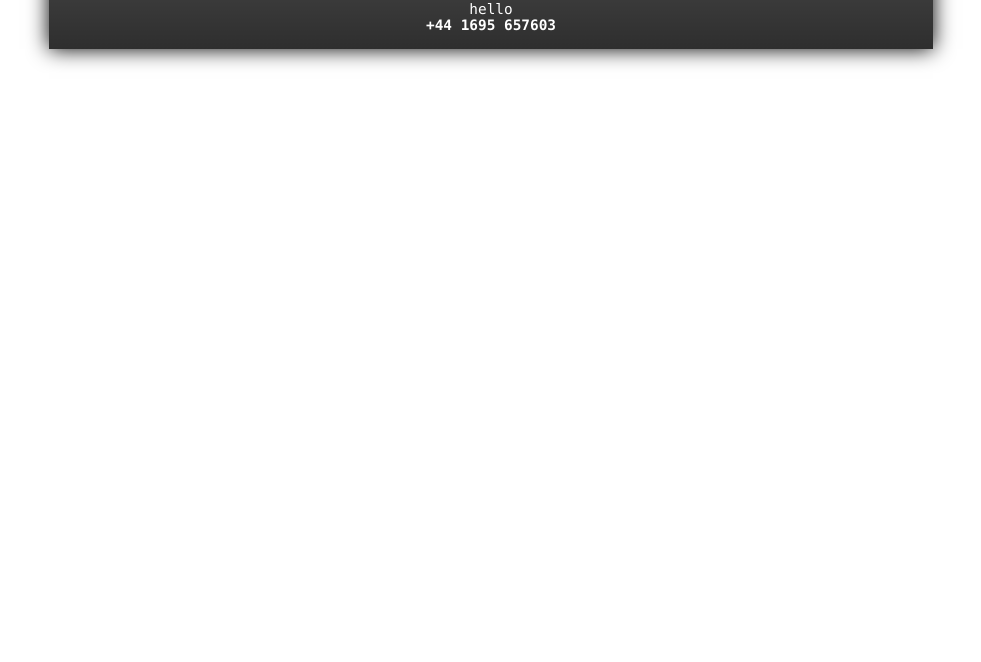
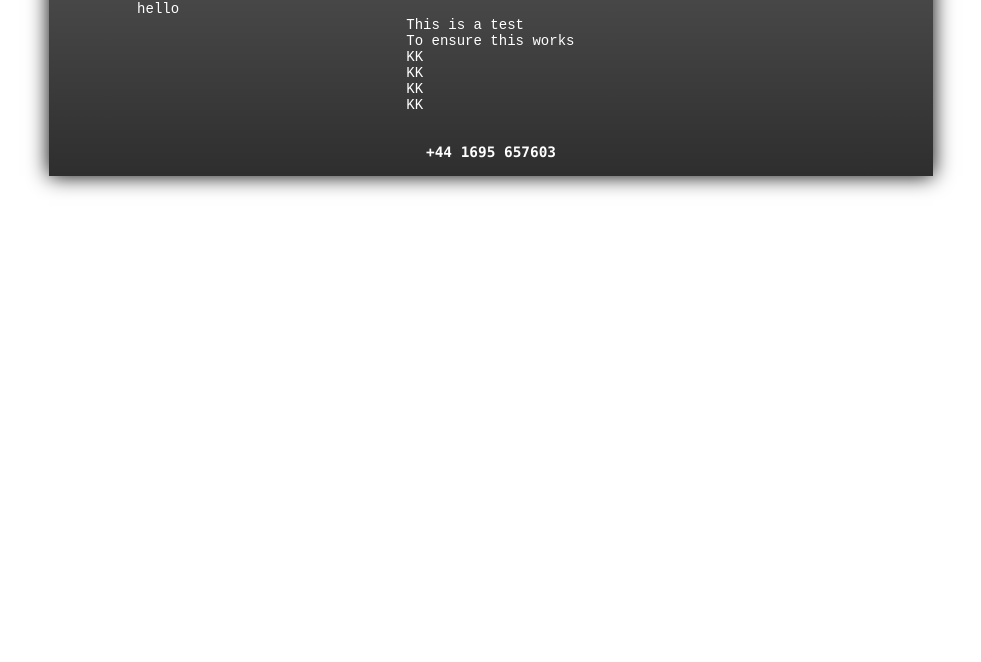
Before and after one commit to lincolndamato/strawberryfields, a plain HTML site: page index.html in a window 1280 px wide. Shown: the part 138-800 px from the top of the page, without its empty margins (149-1130 px from the left). Drawn offline with Linux system fonts and the light colour scheme.

Commit message:
Update index.html

```diff
--- a/index.html
+++ b/index.html
@@ -29,7 +29,14 @@
 
                 	<h2>Department of Computing</h2>
 
-                	<p>hello</p>
+                	<pre>hello
+                		This is a test
+                		To ensure this works
+                		KK
+                		KK
+                		KK
+                		KK
+                	</pre>
 
 
 					<p><strong>+44 1695 657603</strong></p>
```
